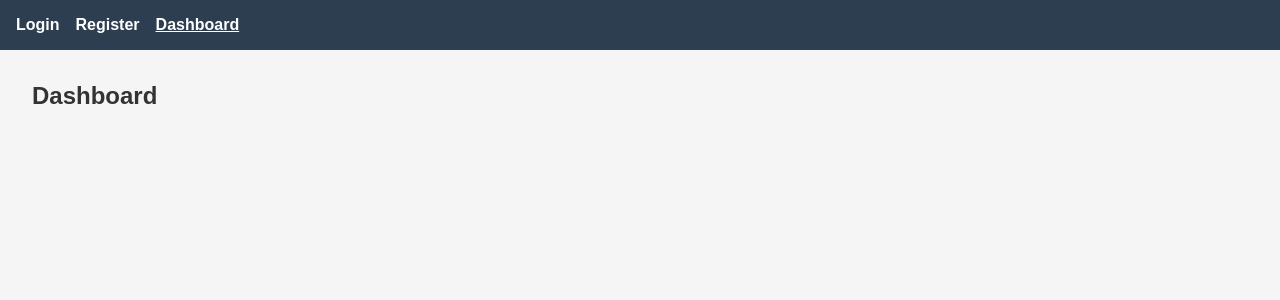
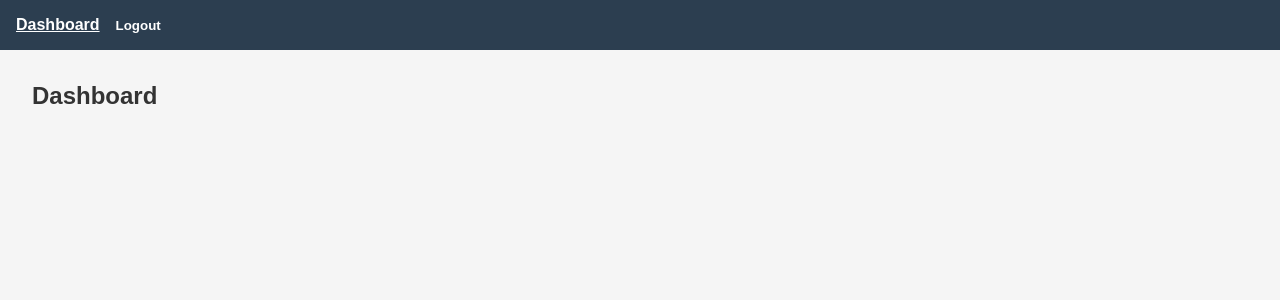
Before and after one commit to farwara/StudentTaskPlanner, a React (Vite) app: page / in a window 1280 px wide. Both pictures are taken after a click on the button "Login". Shown: the top 300 px of the page. Built offline with nearby package versions, Linux system fonts and the light colour scheme.

Commit message:
feat:add logout functionality and auth-based navigation

```diff
--- a/src/components/Layout/Layout.jsx
+++ b/src/components/Layout/Layout.jsx
@@ -1,20 +1,44 @@
-import { NavLink, Outlet } from 'react-router-dom';
+
+
+import { NavLink, Outlet, useNavigate } from 'react-router-dom';
+import { useContext } from 'react';
+import { AuthContext } from '../../context/AuthContext';
 
 function Layout() {
+    const { isAuthenticated, logout } = useContext(AuthContext);
+    const navigate = useNavigate();
+
+    const handleLogout = () => {
+        logout();
+        navigate('/');
+    };
+
     return (
         <>
             <header>
                 <nav>
                     <ul>
+                        {!isAuthenticated && (
+                            <>
                                 <li>
                                     <NavLink to="/">Login</NavLink>
                                 </li>
                                 <li>
                                     <NavLink to="/register">Register</NavLink>
                                 </li>
+                            </>
+                        )}
+
+                        {isAuthenticated && (
+                            <>
                                 <li>
                                     <NavLink to="/dashboard">Dashboard</NavLink>
                                 </li>
+                                <li>
+                                    <button onClick={handleLogout}>Logout</button>
+                                </li>
+                            </>
+                        )}
                     </ul>
                 </nav>
             </header>
--- a/src/styles/global.css
+++ b/src/styles/global.css
@@ -32,6 +32,13 @@
 nav a.active {
     text-decoration: underline;
 }
+nav button {
+    background: none;
+    border: none;
+    color: white;
+    font-weight: bold;
+    cursor: pointer;
+}
 
 main {
     padding: 2rem;
```
Lines whose indentation alone changed are shown as unchanged.
